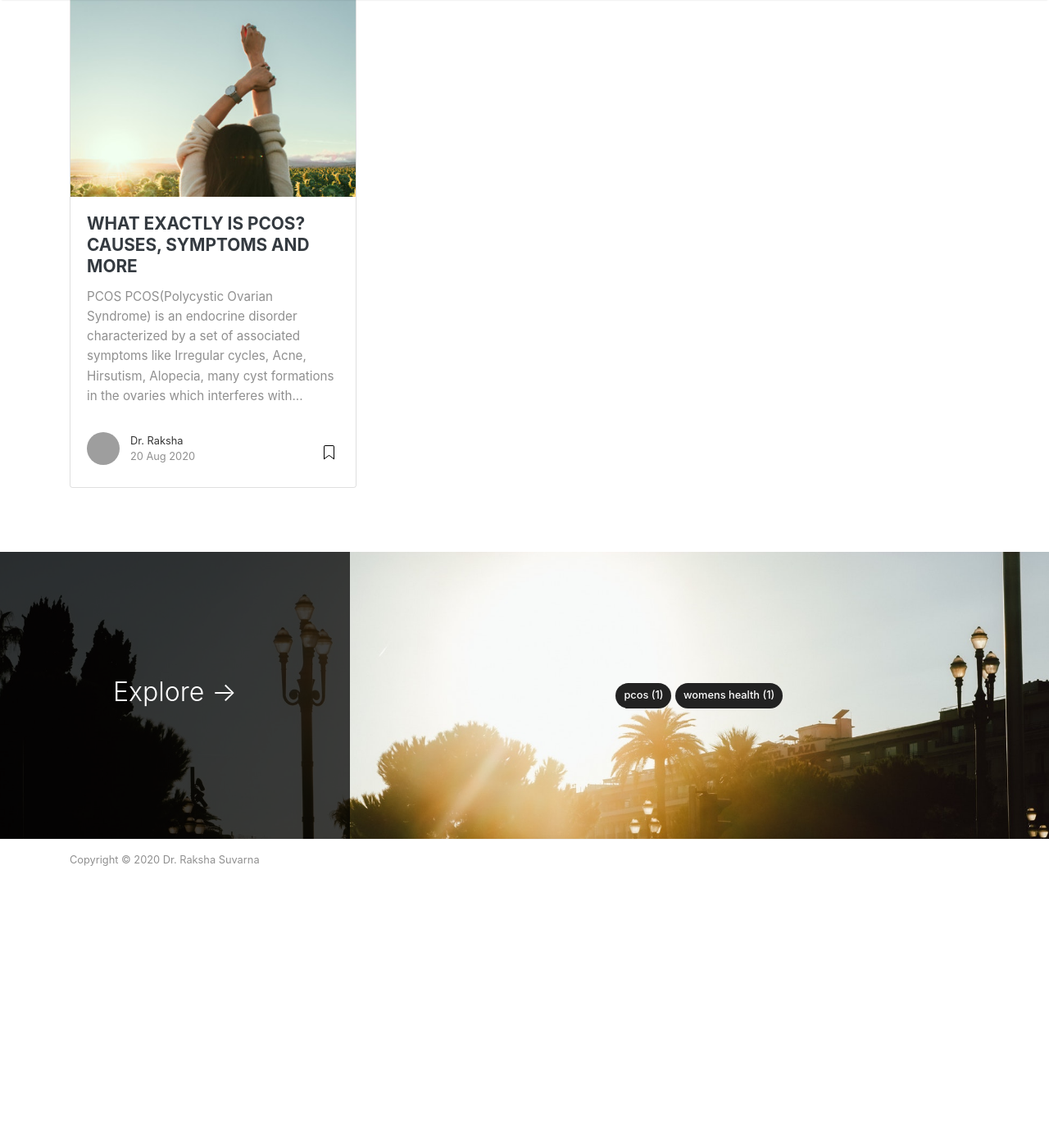
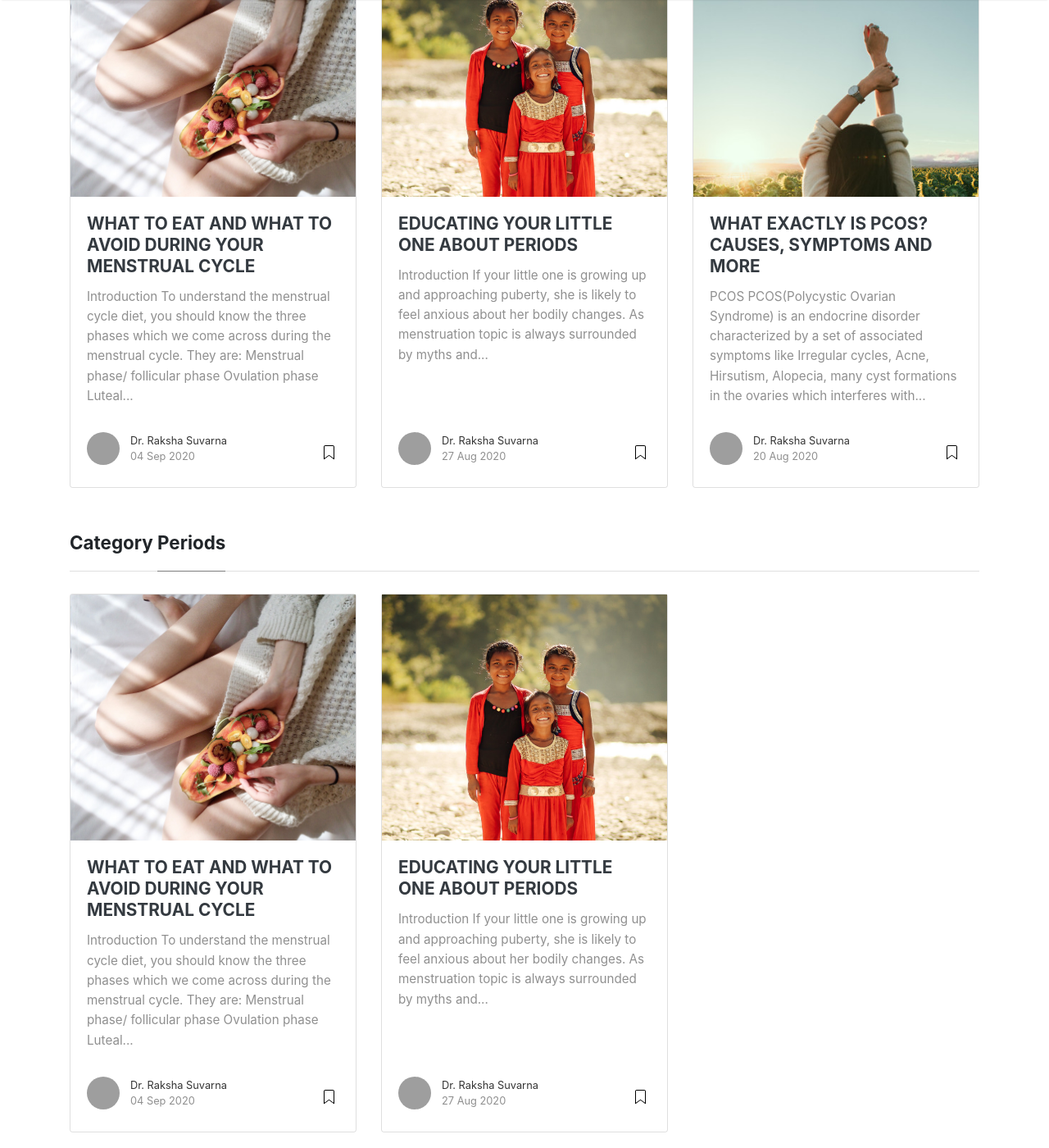
Before and after one commit to ayurdoc/ayurdoc.github.io, a Jekyll site: the page built from _pages/categories.md, in a window 1280 px wide and 1400 px high, scrolled down 1123 px. Shown: the whole window at 82% size. Built offline with Jekyll 4.4.1, drawn with Linux system fonts in a browser that asks for light colours; nearby versions of some CDN libraries; before the commit the page ends 2256 px from its top, so only the background shows below that; some of the changed text lies outside the part shown; grey boxes are pictures that could not be loaded.

Commit message:
initial 3 articles

```diff
--- a/_config.yml
+++ b/_config.yml
@@ -14,8 +14,8 @@ permalink: /:title/
 # Authors
 authors:
   raksha:
-    name: Dr. Raksha
-    display_name: Dr. Raksha
+    name: Dr. Raksha Suvarna
+    display_name: Dr. Raksha Suvarna
     gravatar: e56154546cf4be74e393c62d1ae9f9d4
   sal:
     name: Dr. Raksha
--- /dev/null
+++ b/_posts/2020-08-27-educating-your-little-one-about-periods.md
@@ -0,0 +1,30 @@
+---
+layout: post
+title:  "EDUCATING YOUR LITTLE ONE ABOUT PERIODS"
+author: raksha
+categories: [ Periods, Womens Health ]
+image: assets/images/02.jpg
+featured: true
+hidden: false
+toc: true
+---
+### Introduction
+If your little one is growing up and approaching puberty, she is likely to feel anxious about her bodily changes. As menstruation topic is always surrounded by myths and taboo which impact girl's and women’s mental and emotional health and also her lifestyle. Talking about periods can make parents and kids feel awkward but finding a way to talk about the period in a confident manner can make a huge difference when she gets her periods. It is necessary to make them understand about puberty, menstruation, and reproductive health.
+
+### Puberty
+Puberty in girls links childhood to adulthood where there is a development of secondary sexual characters like the development of breast, hair growth around the pubis and the armpit, peak growth in height, and attaining menstruation. All these changes are completed between the age of 10 and 16 years. The onset of puberty depends on genetic, nutrition, body weight, psychological state, social and cultural background. A girl with good nutrition, adequate body weight, and whose mother and sister have early menarche (onset of first menstruation), start puberty early. If a girl exhibits any sexual characteristic before the age of 8 and starts menstruating before the age of 10 then she may need to seek a doctor to know the underlying cause for precocious puberty. Not only girls even boys need certain knowledge about periods, as boys attend puberty at the same age so it is important to educate them.
+
+### Menstruation
+Menstruation /Periods is the natural process where there is shedding of blood and other material from the inner lining of the uterus. Under the influence of hormones that are oestrogen and progesterone every month, there is proliferation (thickening) of the endometrium (inner lining of the uterus) and at the end of the cycle, this lining dies and sheds off in the form of bleeding from the vagina. Once the menstruation starts, it continues every month in a cyclical pattern at the interval of 21-35 days, which means starting from the first day of the last period to the first day of the next period.  Periods may last for 4-5 days with an average blood loss of 25-55ml that is around 2-4tsp and nearly 70% of blood loss occur in the first 2 days.
+Now the most common doubt that arises in their mind is why do I get my periods? They should know that every month there is a release of an egg from the ovaries (which is a part of the uterus) and getting periods means her body prepares the uterus for the pregnancy under the effect of hormones and when a girl is not sexually active then there is no pregnancy and the preparation goes waste and there is shedding of the endometrium. That is how you get your periods every month.
+So, there is nothing to feel dirty or impure when you hear about periods/menstruation and let’s talk about periods the way it is.
+
+### Points to be remembered:
++ Girls and women should always keep a track on the last period date so this will keep her well prepared for the next period.
++For a few girls, once they get their first period, it may be irregular and it might take about 2-3 years for a regular cycle and this is normal.
++ After a certain age, if periods get delayed by >10 days and has an irregular pattern then she may need to see a doctor.
++ Heavy bleeding and tending to change pad within 2 hours are not normal.
++ Severe cramps and severe PMS are not normal.
++ Change pad/tampon every 4-6 hours and maintain local hygiene.
++ Have a balanced diet and indulge yourself in the physical activity which helps to balance your hormone and thereby helps in regularising the cycle and reduces symptoms like cramps and PMS.  To know more about diet and exercise check the menstrual cycle diet and physical activity page.
++ Indian science Ayurveda, we can find a lot of reference regarding the regimen to be followed during the menstrual cycle, normal and abnormal menstrual cycle, and its treatment. Herbs and diet mentioned in the ayurvedic texts work wonderfully in all the gynaecological disorders.
--- /dev/null
+++ b/_posts/2020-09-04-menstrual-cycle-diet.md
@@ -0,0 +1,133 @@
+---
+layout: post
+title:  "WHAT TO EAT AND WHAT TO AVOID DURING YOUR MENSTRUAL CYCLE"
+author: raksha
+categories: [ Periods, Womens Health ]
+image: assets/images/03.jpg
+featured: true
+hidden: false
+toc: true
+---
+### Introduction
+To understand the menstrual cycle diet, you should know the three phases which we come across during the menstrual cycle. They are:
++ Menstrual phase/ follicular phase
++ Ovulation phase
++ Luteal phase
+Each phase has a different hormonal effects on the body and mind. This variation in the hormone level during each phase will help the follicle (egg) to develop, mature, and ovulate (release an egg from ovaries). When there is no fertilization of an egg (no pregnancy) then all the hormonal levels decrease and the inner lining of the uterus is shed off and causing bleeding from the vagina.
+
+### Benefit of Menstrual cycle Diet and Exercise
+The hormone plays a vital role in regularising the cycles. Eating has a lot to do with your menstrual health. Following the right diet and exercise can bring a wide range of health benefits as well as balance your hormones and helps in reducing menstrual cramps, regulate your cycle, reduce premenstrual symptoms, and more.
+
+### Menstrual cycle Diet
+This table will navigate what food supports your hormones and cycles.
+
+<table>
+<thead>
+  <tr>
+    <th>Menstrual cycle phase</th>
+    <th>Average duration of 28 days</th>
+    <th>Diet</th>
+    <th>Duration</th>
+  </tr>
+</thead>
+<tbody>
+  <tr>
+    <td rowspan="5"><b>Menstrual /Follicular phase</b><br><br> Day 1-5, approx. 25-55ml of blood is lost from the body which is the menstrual phase, later it is followed by follicular phase and by day 5-7, one of the follicles(egg) starts to develop and matures.</td>
+    <td rowspan="5">1-13 day of the cycle</td>
+    <td>Food rich in Iron like peanuts, walnuts, almonds, raisins, dates, pumpkin seeds, sesame seed, cooked beans, other legumes, dark green leafy vegetables, spinach, chicken, egg, milk, sea fish.</td>
+    <td>When periods occur, there is an amount of blood lost from the body and it has to be replaced by iron intake so that it prevents anemia.</td>
+  </tr>
+  <tr>
+    <td>Vitamin C- Orange, kiwi fruit, papaya, guavas, strawberries, pineapple, lemon, Indian gooseberries, bell pepper, broccoli, tomato, spinach.</td>
+    <td>When iron source meal is taken along with vitamin c, iron absorption is good.</td>
+  </tr>
+  <tr>
+    <td>Other food rich in Vit B12, Omega-3, flax seeds, herbal decoction, dark chocolate.</td>
+    <td>Helps in relieving premenstrual symptoms. Ease the menstrual flow.</td>
+  </tr>
+  <tr>
+    <td>Avoid caffeinated drinks which include tea like green tea, black tea. Avoid aerated drinks, alcohol, salty food, junk food.</td>
+    <td>Caffeine can constrict the blood vessel and can worsen the menstrual cramps.Also minimizes the iron absorption.</td>
+  </tr>
+  <tr>
+    <td>After day 6, fermented food items like idly, dosa, barley, sprouts, a good amount of protein can be started.</td>
+    <td>These are oestrogen rich food and helps in the development and maturation of follicles.</td>
+  </tr>
+  <tr>
+    <td rowspan="2"><b>Ovulation phase</b><br><br>Ovulation is when your ovary releases a mature egg. During this phase pregnancy occurs</td>
+    <td rowspan="2">14-18 day of the cycle</td>
+    <td>Can increase your calorie intake with a high protein balanced diet.</td>
+    <td rowspan="2">Balances the hormones.</td>
+  </tr>
+  <tr>
+    <td>Can consume anti-inflammatory foods like almonds, walnut, whole vegetables, and fruits like strawberries, blueberries, cherries, oranges. Can include turmeric, ginger, pepper in your food.</td>
+  </tr>
+  <tr>
+    <td rowspan="2"><b>Luteal phase</b><br><br>It starts after ovulation and ends with the first day of your period. This phase gives a chance to uterine lining to grow and develop enough to support a pregnancy</td>
+    <td rowspan="2">19-28 day of the cycle</td>
+    <td>A fiber-rich diet like lentils, corn, pea, strawberries, oats, almonds, banana, chickpea, spinach, quinoa, apple, pear and also drink plenty of water.</td>
+    <td>During this phase due to the progesterone effect, few women are prone to constipation. Fiber-rich food can prevent bloating and constipation. </td>
+  </tr>
+  <tr>
+    <td>Magnesium-rich food pumpkin seeds, nuts like almond, walnut, dry roasted cashews, peanuts, avocado, legumes, dark chocolate, banana, spinach.</td>
+    <td>In the second half of the luteal phase (that is 7-10 days before your periods) there is a decrease in hormones which can cause mild premenstrual symptoms, which can be prevented by taking magnesium-rich food</td>
+  </tr>
+</tbody>
+</table>
+
++ When you see the table- most of the fruits, vegetables, nuts, legumes, chicken, fish milk, and milk products are rich in iron, magnesium, vitamins, zinc, protein, calcium, fiber which is very much essential not only for balancing your hormones, but also improves the general health condition. Therefore, having a balanced diet is of prime importance.
++ Junk foods like a salted snack, sweetened carbonated beverages, bakery products, biscuits are high in salt, sugar, fat or calories and low in nutrients and are the contributing factors for painful periods, irregular cycles, premenstrual symptoms like headache, bloating of abdomen, constipation, lack of concentration, weight gain, irritability, mood swings.
++ Drinking 2-3 liters of water is recommended.
++ Studies show that Vit D plays a critical role in reproductive health, mood regulation and also reduces the risk of PMS.
++ Every individual is uniquely different through their menstrual cycle, so observe your cycle and look out your personal pattern.
++ Along with a balanced diet, physical activity is much needed.
+
+### Level of Physical activity
+This table will tell you about the intensity of physical activity required during your menstrual cycle.
+
+<table>
+    <thead>
+        <tr>
+            <th>MENSTRUAL CYCLE PHASE</th>
+            <th>LEVEL OF PHYSICAL ACTIVITY</th>
+            <th>Benefits</th>
+        </tr>
+    </thead>
+    <tbody>
+        <tr>
+            <td>Menstrual phase<br>Day 1-5</td>
+            <td>Exercise can be done based on your body strength, go for a walk, yoga, meditation, slow cardio.</td>
+            <td rowspan="4">Can prevent abdominal cramps, PMS, irregular cycles.<br>Balance the hormones.<br>Improves health, fitness, and quality of life. Helps maintain weight.<br>Helps in improving mental and social health.</td>
+        </tr>
+        <tr>
+            <td>Follicular phase <br>Day 6-13</td>
+            <td>You can increase the intensity gradually, warmup before and after exercise.</td>
+        </tr>
+        <tr>
+            <td>Ovulation phase<br>Day 14-18</td>
+            <td>An intense workout can be done.</td>
+        </tr>
+        <tr>
+            <td>Luteal phase<br>Day 19-28</td>
+            <td>Reduce cardio, work on fat burning and muscle-building exercise. Just prior to periods you might have low the energy so you can do light to moderate exercise.</td>
+        </tr>
+    </tbody>
+</table>
+<br>
+
+### Ayurvedic perceptive
++ In Ayurveda text, there are a lot of reference regarding the Rutuchakra (menstrual cycle) and Stree Roga (all gynaecological disorders). In Rajaswalacharya (mode of living during menstruation) says that during the first 3 days of menstruation, females should take rest and should include Shali rice or Barley with cow ghee and milk in her meal for those 3 days.
++ She should also avoid food which has a property of Katu (Hot), Tikshna (Pungent) and Lavana (Salty) during the menstruation.
++ We can also find a reference that says that food should be cooked and consumed in utensils made of clay or iron. Nowadays food is cooked in the non-stick utensils or aluminium utensils, which has to be avoided. As studies suggest that non-stick and aluminium utensils can release toxins and are harmful to human health.
++ Regular physical activity like exercise/yoga will help you reduce menstrual cramps, balance the hormones, reduces premenstrual symptoms.
++ Massage your abdomen and back using sesame oil/castor oil/ coconut oil for 10mins and take fomentation using a hot bag will help relieve abdominal cramps.
+
+
+
+### Few home remedies to ease the flow
++ Take 250ml of warm water, soak 10-gram coriander seeds overnight and consume that water on an empty stomach every day.
++ Take 250ml of warm water, soak 5-gram fenugreek seeds overnight and consume that water on an empty stomach every day.
++ Add crushed fresh ginger into boiling water and boil it for 2-5mins and consume this water.
++ Add 20 grams of cumin seeds to 2liters of boiling water and keep drinking this water throughout the day.
++ Take 1tsp of ghee (clarified butter) in one glass of hot water, to be consumed on empty stomach or one hour prior to breakfast every day for 3 months will ease the flow and also effective in case of painful menstruation.
++ Take 1tsp cumin seeds, 1/2tsp pepper seeds, 2tsp coriander seeds, dry roast them and grind it to a fine powder. Add this powder into 500 ml boiling water, boil it for 2-3mins. Drink this water twice or thrice a day for 1-5days of your periods.
```
Also changed, not shown: _posts/2020-08-20-what-is-pcos-01.md (+2 -2 lines), assets/images/02.jpg (added), assets/images/03.jpg (added).
